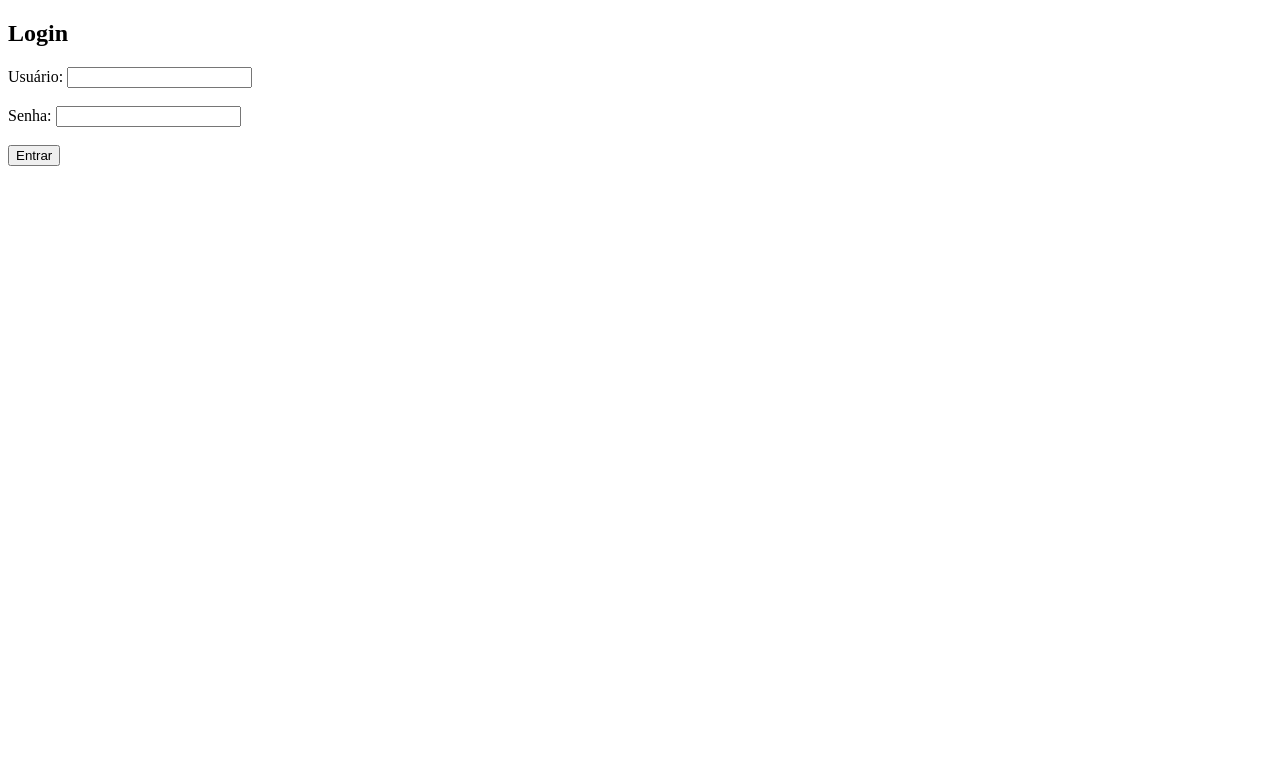
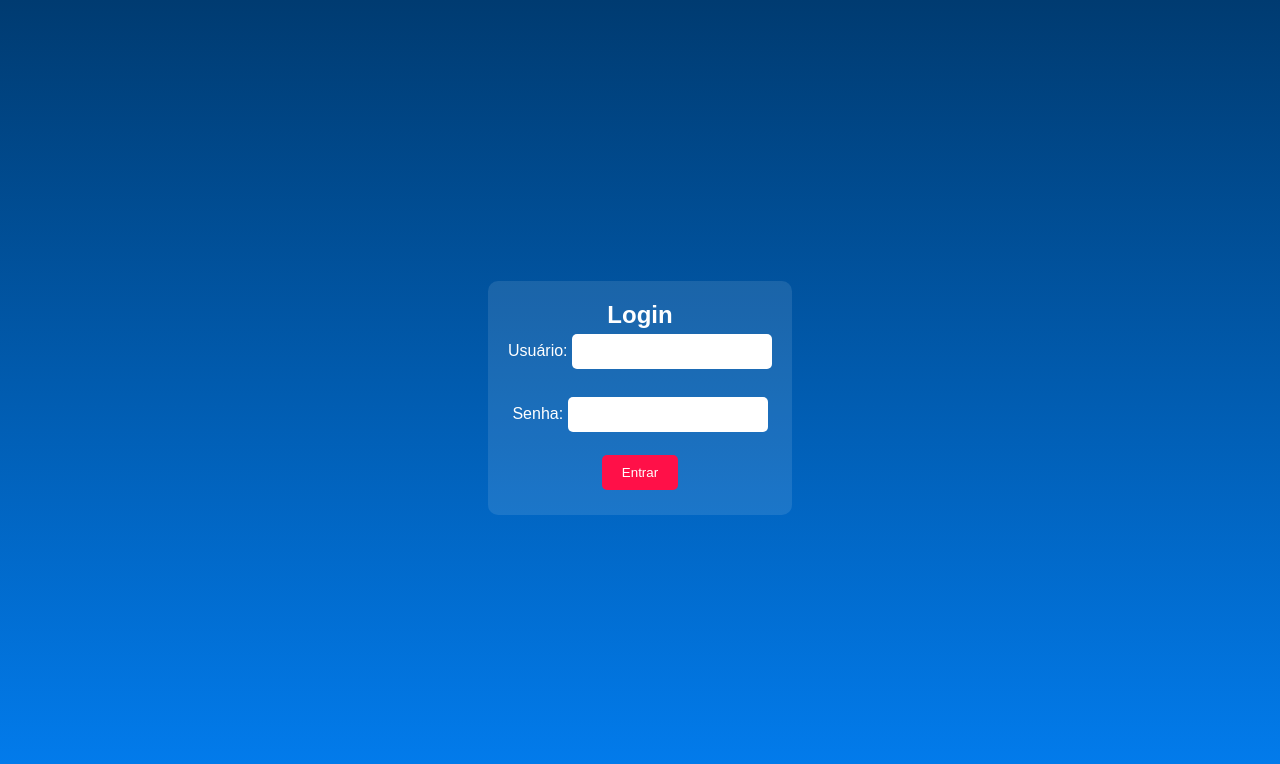
Before and after one commit to nossadan/hackathon-2024, a plain HTML site: page veterinaria/index.html in a window 1280 px wide. Drawn offline with Linux system fonts and the light colour scheme.

Commit message:
Adição do Css
Adicionado css da página index.html com as cores azul e vermelho da Cenunsp

```diff
--- /dev/null
+++ b/veterinaria/CSS/index.css
@@ -0,0 +1,66 @@
+* {
+    margin: 0;
+    padding: 0;
+    box-sizing: border-box;
+}
+
+
+body {
+    background-image: linear-gradient(#003B71,#027ef1);
+    display: flex;
+    justify-content: center;
+    align-items: center;
+    height: 100vh;
+    margin: 0;
+    font-family: Arial, sans-serif;
+    color: white;
+  }
+
+  #login{
+    text-align: center;
+    align-items: center;
+    padding: 20px;
+    background: rgba(255, 255, 255, 0.1);
+    border-radius: 10px;
+    margin-bottom: 5px;
+  }
+
+  #dashboard{
+    text-align: center;
+    align-items: center;
+    padding: 20px;
+    background: rgba(255, 255, 255, 0.1);
+    border-radius: 10px;
+    margin-bottom: 5px;
+  }
+
+  #qrcode{
+    margin-top: 5px;
+    margin-left: 30px;
+  }
+
+  div {
+    text-align: center;
+  }
+
+  input {
+    padding: 10px;
+    border-radius: 5px;
+    border: none;
+    margin: 5px 0;
+    width: 200px;
+  }
+
+  button {
+    background-color: #FF1048;
+    border-radius: 5px;
+    color: white;
+    border: none;
+    padding: 10px 20px;
+    cursor: pointer;
+    margin-bottom: 5px ;
+  }
+
+  button:hover {
+    opacity: 0.9;
+  }
--- a/veterinaria/index.html
+++ b/veterinaria/index.html
@@ -4,6 +4,7 @@
     <meta charset="UTF-8">
     <meta name="viewport" content="width=device-width, initial-scale=1.0">
     <title>QR Code com Restrição</title>
+    <link rel="stylesheet" href="./CSS/index.css">
     <script src="https://cdnjs.cloudflare.com/ajax/libs/qrcodejs/1.0.0/qrcode.min.js"></script>
     <script>
         const usuariosAutorizados = {
```
